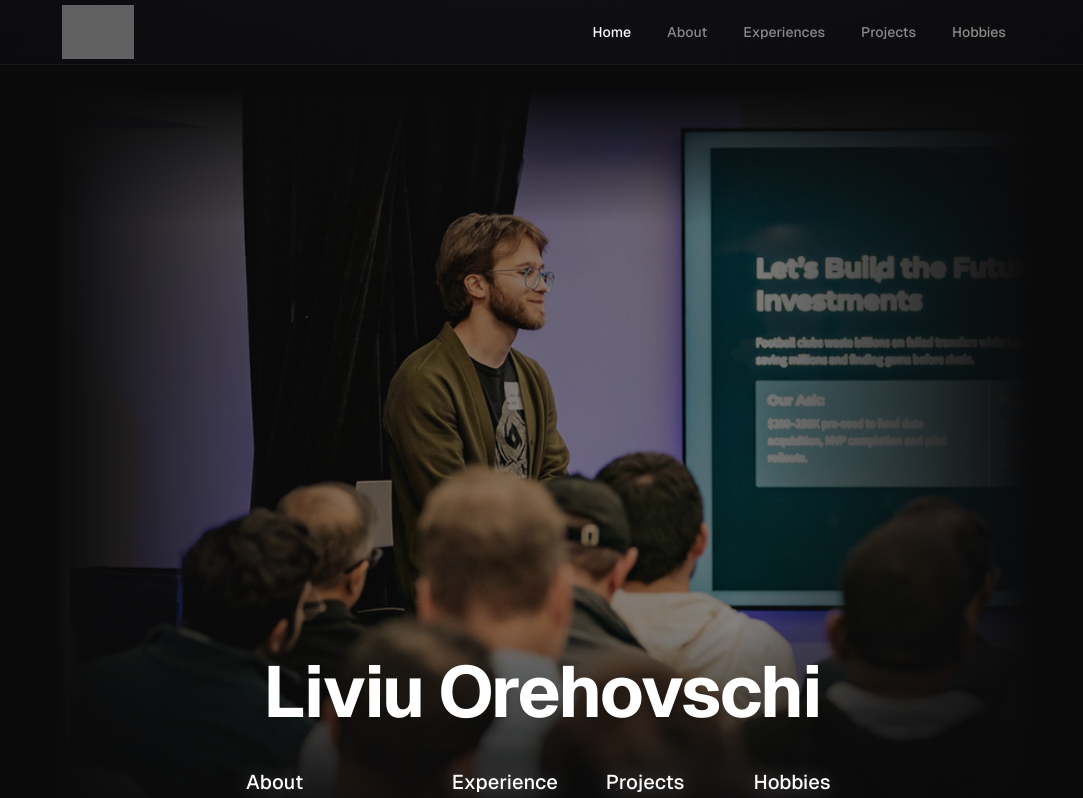
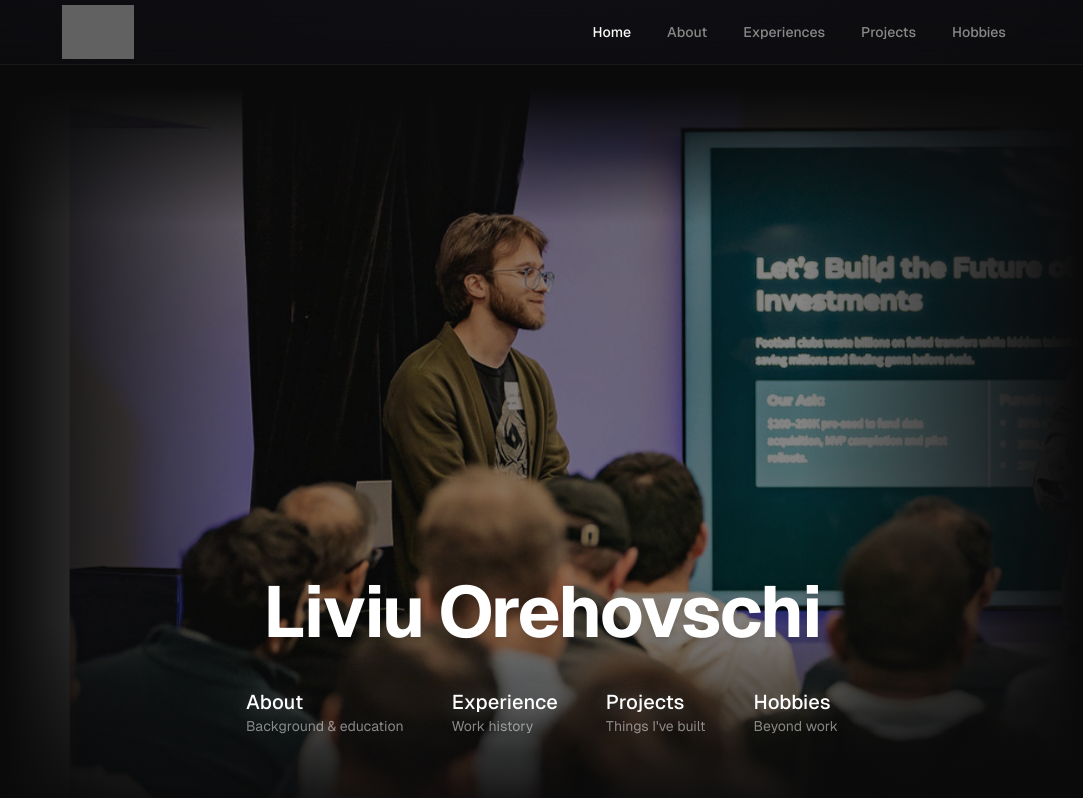
Before and after one commit to orehovschi/dotcom, a Next.js app: page / in a window 1280 px wide. Shown: the top 798 px of the page, without its empty margins (98-1181 px from the left). Built offline with nearby package versions, Linux system fonts and the light colour scheme; grey boxes are pictures that could not be loaded.

Commit message:
Reduce side vignette, move name higher on hero

```diff
--- a/app/page.tsx
+++ b/app/page.tsx
@@ -99,7 +99,7 @@ export default function Home() {
             {/* Dark tint for text readability */}
             <div className="absolute inset-0 bg-black/30" />
             {/* Heavy side vignettes - more padding */}
-            <div className="absolute inset-0" style={{ background: 'linear-gradient(to right, #0a0a0b 0%, #0a0a0b 12%, transparent 35%, transparent 65%, #0a0a0b 88%, #0a0a0b 100%)' }} />
+            <div className="absolute inset-0" style={{ background: 'linear-gradient(to right, #0a0a0b 0%, #0a0a0b 8%, transparent 30%, transparent 70%, #0a0a0b 92%, #0a0a0b 100%)' }} />
             {/* Heavy top vignette */}
             <div className="absolute inset-0" style={{ background: 'linear-gradient(to bottom, #0a0a0b 0%, #0a0a0b 3%, transparent 20%, transparent 100%)' }} />
             {/* Heavy bottom vignette */}
@@ -107,7 +107,7 @@ export default function Home() {
           </div>
 
           {/* Content */}
-          <div className="relative z-10 flex flex-col min-h-screen justify-end pb-12">
+          <div className="relative z-10 flex flex-col min-h-screen justify-end pb-32">
             {/* Name - positioned just above nav buttons */}
             <div className="section-container mb-10">
               <h1 className="text-5xl font-bold tracking-tight sm:text-6xl md:text-7xl">
```
